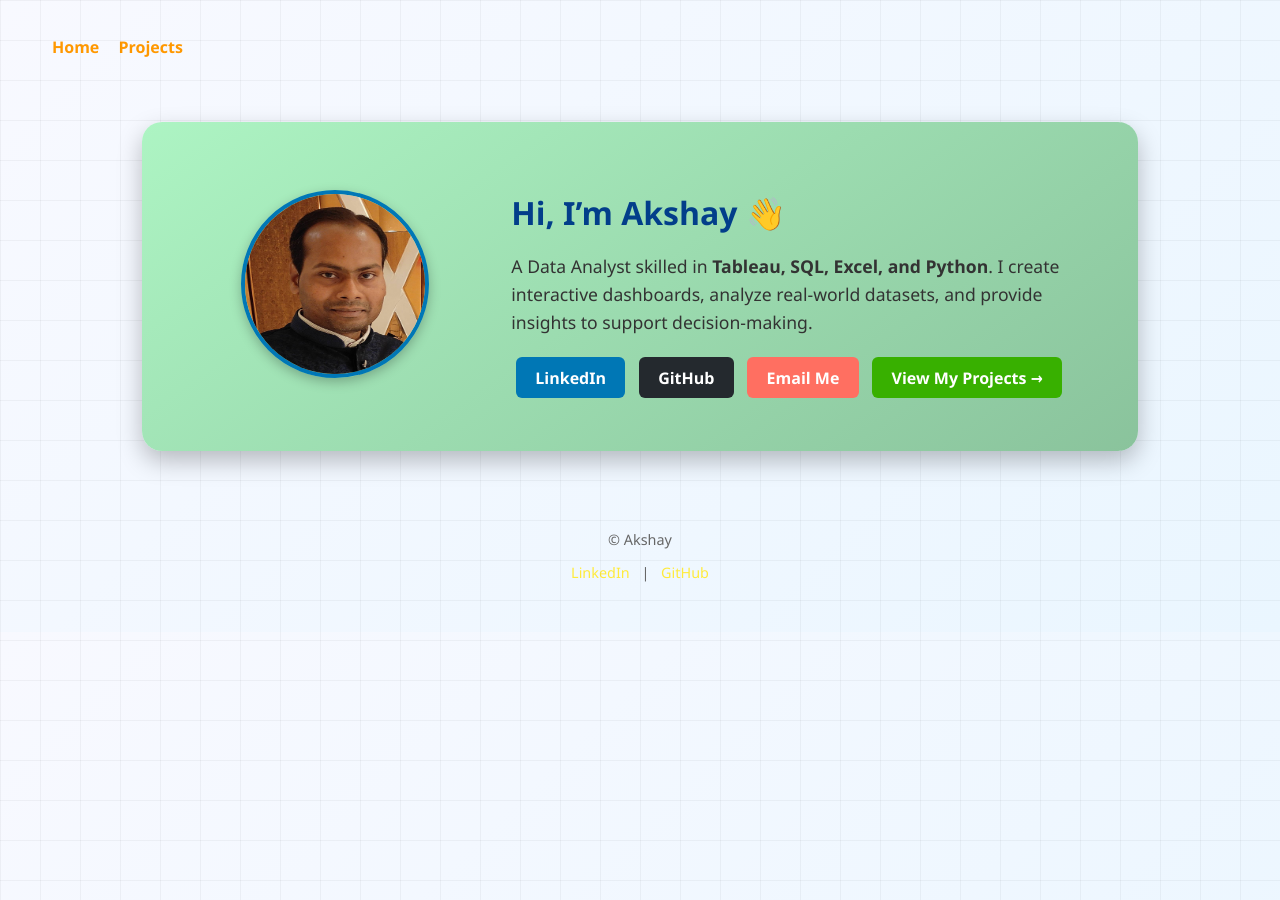
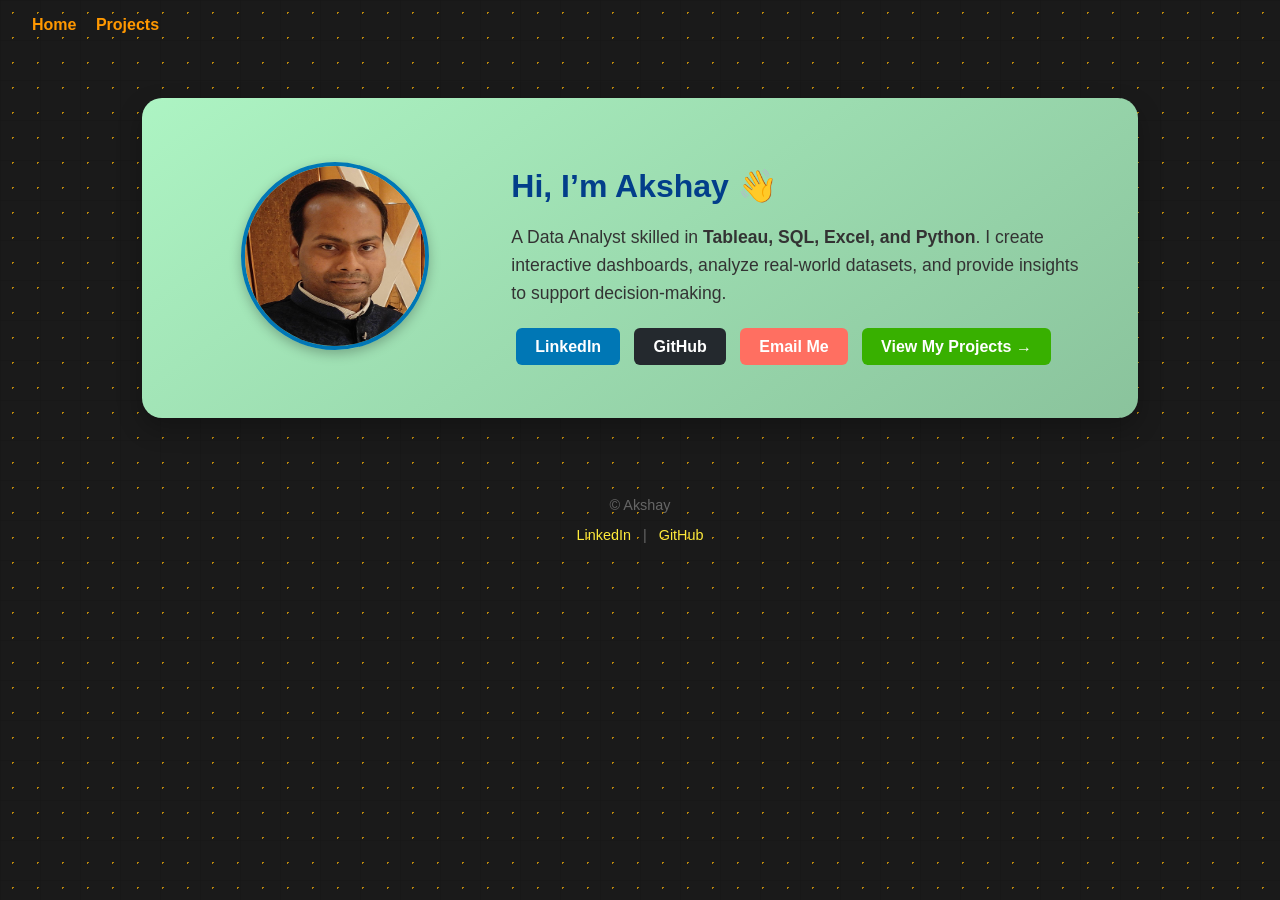
Before and after one commit to AkshaySinha01/AkshaySinha01.github.io, a Jekyll site: the page built from index.md, in a window 1280 px wide. Built offline with Jekyll 4.4.1, drawn with Linux system fonts in a browser that asks for light colours.

Commit message:
Update home.html

```diff
--- a/_layouts/home.html
+++ b/_layouts/home.html
@@ -5,10 +5,12 @@
 <style>
 /* Background styling for full page */
 body {
-  background: linear-gradient(135deg, #f8f9ff, #eaf6ff);
-  font-family: "Segoe UI", Tahoma, Geneva, Verdana, sans-serif;
-  position: relative;
-  overflow-x: hidden;
+  font-family: Arial, sans-serif;
+  margin: 0;
+  padding: 0;
+  background-color: #1a1a1a; /* base color (change as needed) */
+  background-image: radial-gradient(#b8860b 1px, transparent 1px); /* dark gold dots */
+  background-size: 25px 25px; /* spacing of dots */
 }
 
 /* Analytics-style subtle pattern */
```
